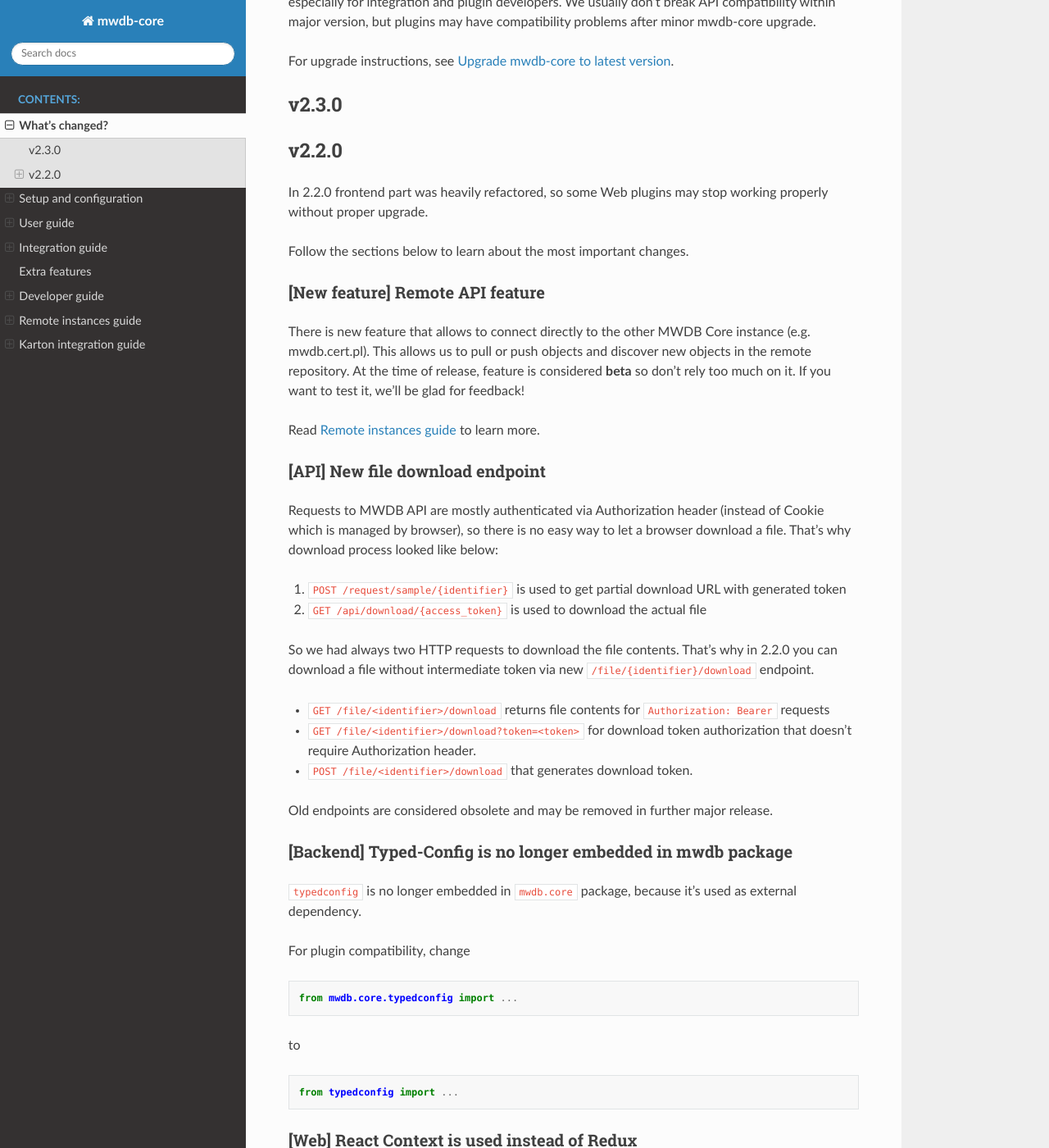
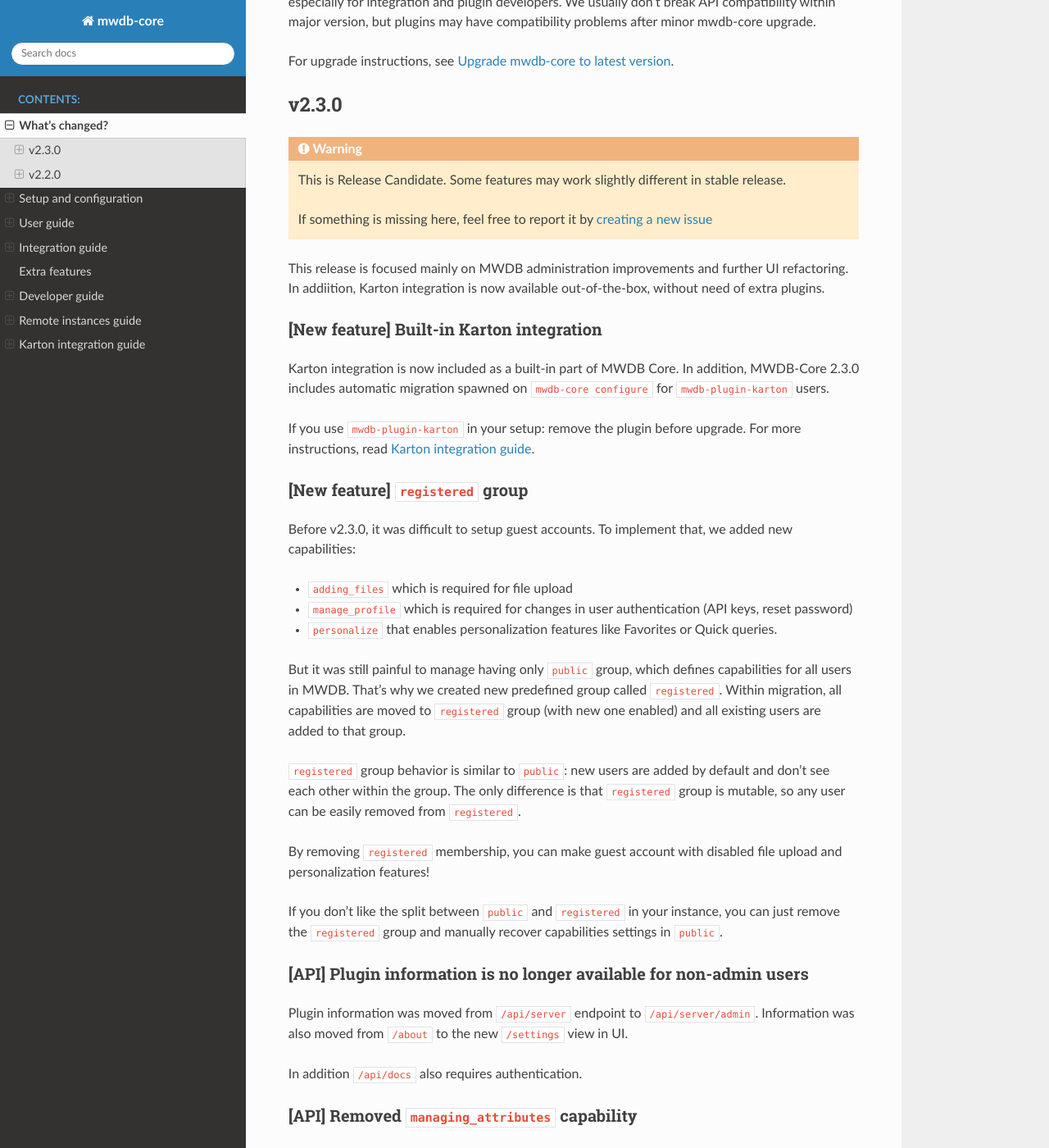
Before and after one commit to CERT-Polska/mwdb-core, a Sphinx documentation site: the page built from docs/whats-changed.rst, in a window 1280 px wide and 1400 px high, scrolled down 193 px. Shown: the whole window at 82% size. Built offline with Sphinx 7.4.7 and the Read the Docs theme 2.0.0, drawn with Linux system fonts in a browser that asks for light colours; some of the changed text lies outside the part shown.

Commit message:
Added What's changed section

```diff
--- a/docs/whats-changed.rst
+++ b/docs/whats-changed.rst
@@ -10,6 +10,55 @@
 v2.3.0
 ------
 
+.. warning::
+
+    This is Release Candidate. Some features may work slightly different in stable release.
+
+    If something is missing here, feel free to report it by `creating a new issue <https://github.com/CERT-Polska/mwdb-core/issues/new?assignees=&labels=&template=feature_request.md>`_
+
+This release is focused mainly on MWDB administration improvements and further UI refactoring.
+In addiition, Karton integration is now available out-of-the-box, without need of extra plugins.
+
+[New feature] Built-in Karton integration
+~~~~~~~~~~~~~~~~~~~~~~~~~~~~~~~~~~~~~~~~~
+
+Karton integration is now included as a built-in part of MWDB Core. In addition, MWDB-Core 2.3.0 includes automatic migration spawned on ``mwdb-core configure`` for ``mwdb-plugin-karton`` users.
+
+If you use ``mwdb-plugin-karton`` in your setup: remove the plugin before upgrade. For more instructions, read :ref:`Karton integration guide`.
+
+[New feature] ``registered`` group
+~~~~~~~~~~~~~~~~~~~~~~~~~~~~~~~~~~
+
+Before v2.3.0, it was difficult to setup guest accounts. To implement that, we added new capabilities:
+
+- ``adding_files`` which is required for file upload
+- ``manage_profile`` which is required for changes in user authentication (API keys, reset password)
+- ``personalize`` that enables personalization features like Favorites or Quick queries.
+
+But it was still painful to manage having only ``public`` group, which defines capabilities for all users in MWDB. That's why we created
+new predefined group called ``registered``. Within migration, all capabilities are moved to ``registered`` group (with new one enabled)
+and all existing users are added to that group.
+
+``registered`` group behavior is similar to ``public``: new users are added by default and don't see each other within the group.
+The only difference is that ``registered`` group is mutable, so any user can be easily removed from ``registered``.
+
+By removing ``registered`` membership, you can make guest account with disabled file upload and personalization features!
+
+If you don't like the split between ``public`` and ``registered`` in your instance, you can just remove the ``registered`` group and
+manually recover capabilities settings in ``public``.
+
+[API] Plugin information is no longer available for non-admin users
+~~~~~~~~~~~~~~~~~~~~~~~~~~~~~~~~~~~~~~~~~~~~~~~~~~~~~~~~~~~~~~~~~~~
+
+Plugin information was moved from ``/api/server`` endpoint to ``/api/server/admin``. Information was also moved from ``/about`` to the new ``/settings`` view in UI.
+
+In addition ``/api/docs`` also requires authentication.
+
+[API] Removed ``managing_attributes`` capability
+~~~~~~~~~~~~~~~~~~~~~~~~~~~~~~~~~~~~~~~~~~~~~~~~
+
+``managing_attributes`` behavior was inconsistent, because ``manage_users`` was still required e.g. to set up permissions for attribute key. From now, ``manage_users`` is required for
+all administration tasks, including setting up new attribute keys.
 
 v2.2.0
 ------
```
